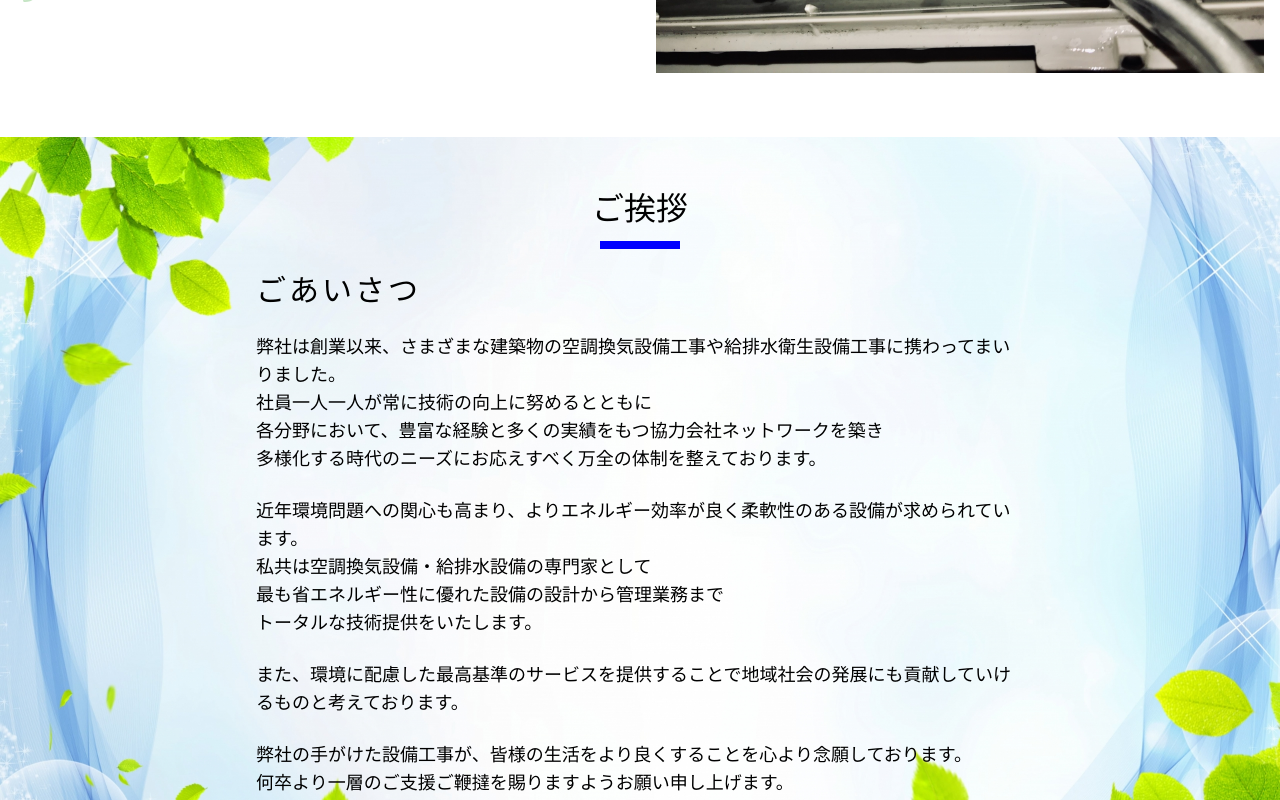
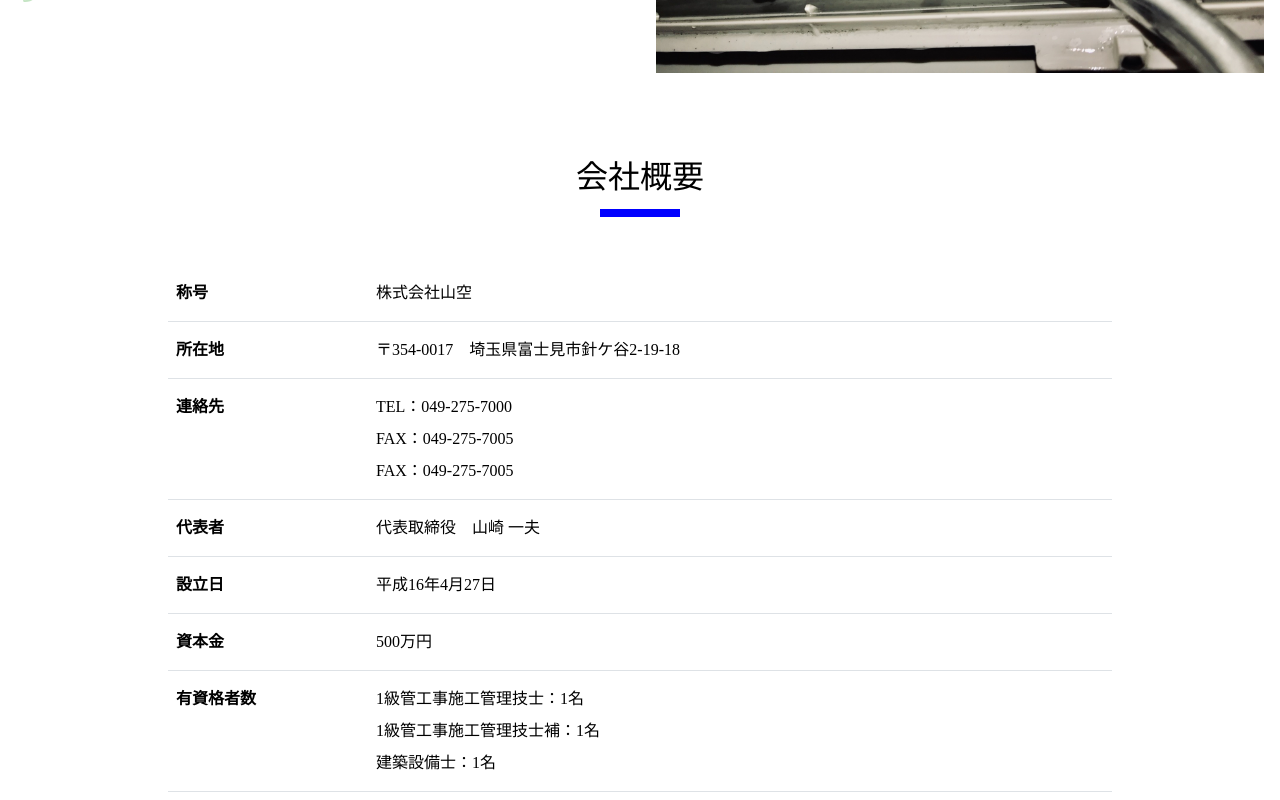
Before and after one commit to manzoku-bukuro/yamaku, a React (Create React App) app: page / in a window 1280 px wide. Shown: the part 1980-2780 px from the top of the page. Built offline with nearby package versions, Linux system fonts and the light colour scheme.

Commit message:
会社概要完成

```diff
--- /dev/null
+++ b/src/assets/scss/company.scss
@@ -0,0 +1,29 @@
+#company {
+  .overview {
+    margin: 0 auto;
+    padding: 24px 10%;
+    max-width: 1200px;
+    table {
+      width: 100%;
+      tr {
+        border-bottom: 1px solid #dee2e6;
+        font-size: 16px;
+        th, td {
+          padding: 16px 8px;
+          text-align: left;
+          vertical-align: top;
+        }
+        th {
+          width: 200px;
+          font-weight: bold;
+        }
+        dl {
+          margin-bottom: 8px;
+          &:last-child {
+            margin-bottom: 0;
+          }
+        }
+      }
+    }
+  }
+}
--- /dev/null
+++ b/src/components/Main/Section/Company.tsx
@@ -0,0 +1,54 @@
+import React from "react";
+import '@/assets/scss/company.scss';
+
+const Section= () => {
+  return (
+    <section id="company">
+      <h2 className="title">会社概要</h2>
+      <div className="overview">
+        <table>
+          <tbody>
+            <tr>
+              <th>称号</th>
+              <td>株式会社山空</td>
+            </tr>
+            <tr>
+              <th>所在地</th>
+              <td>〒354-0017　埼玉県富士見市針ケ谷2-19-18</td>
+            </tr>
+            <tr>
+              <th>連絡先</th>
+              <td>
+                <dl>TEL：049-275-7000</dl>
+                <dl>FAX：049-275-7005</dl>
+                <dl>FAX：049-275-7005</dl>
+              </td>
+            </tr>
+            <tr>
+              <th>代表者</th>
+              <td>代表取締役　山崎 一夫</td>
+            </tr>
+            <tr>
+              <th>設立日</th>
+              <td>平成16年4月27日</td>
+            </tr>
+            <tr>
+              <th>資本金</th>
+              <td>500万円</td>
+            </tr>
+            <tr>
+              <th>有資格者数</th>
+              <td>
+                <dl>1級管工事施工管理技士：1名</dl>
+                <dl>1級管工事施工管理技士補：1名</dl>
+                <dl>建築設備士：1名</dl>
+              </td>
+            </tr>
+          </tbody>
+        </table>
+      </div>
+    </section>
+  );
+};
+
+export default Section;
--- a/src/components/Main/index.tsx
+++ b/src/components/Main/index.tsx
@@ -2,6 +2,7 @@ import React from "react";
 import Section from "./Section";
 import Home from "@/components/Main/Section/Home";
 import Business from "@/components/Main/Section/Business";
+import Company from "@/components/Main/Section/Company";
 import Greeting from "@/components/Main/Section/Greeting";
 
 const Main = () => {
@@ -9,6 +10,7 @@ const Main = () => {
     <main>
       <Home />
       <Business />
+      <Company />
       <Greeting />
       <Section id="access" bg="bg-indigo-500" />
     </main>
```
